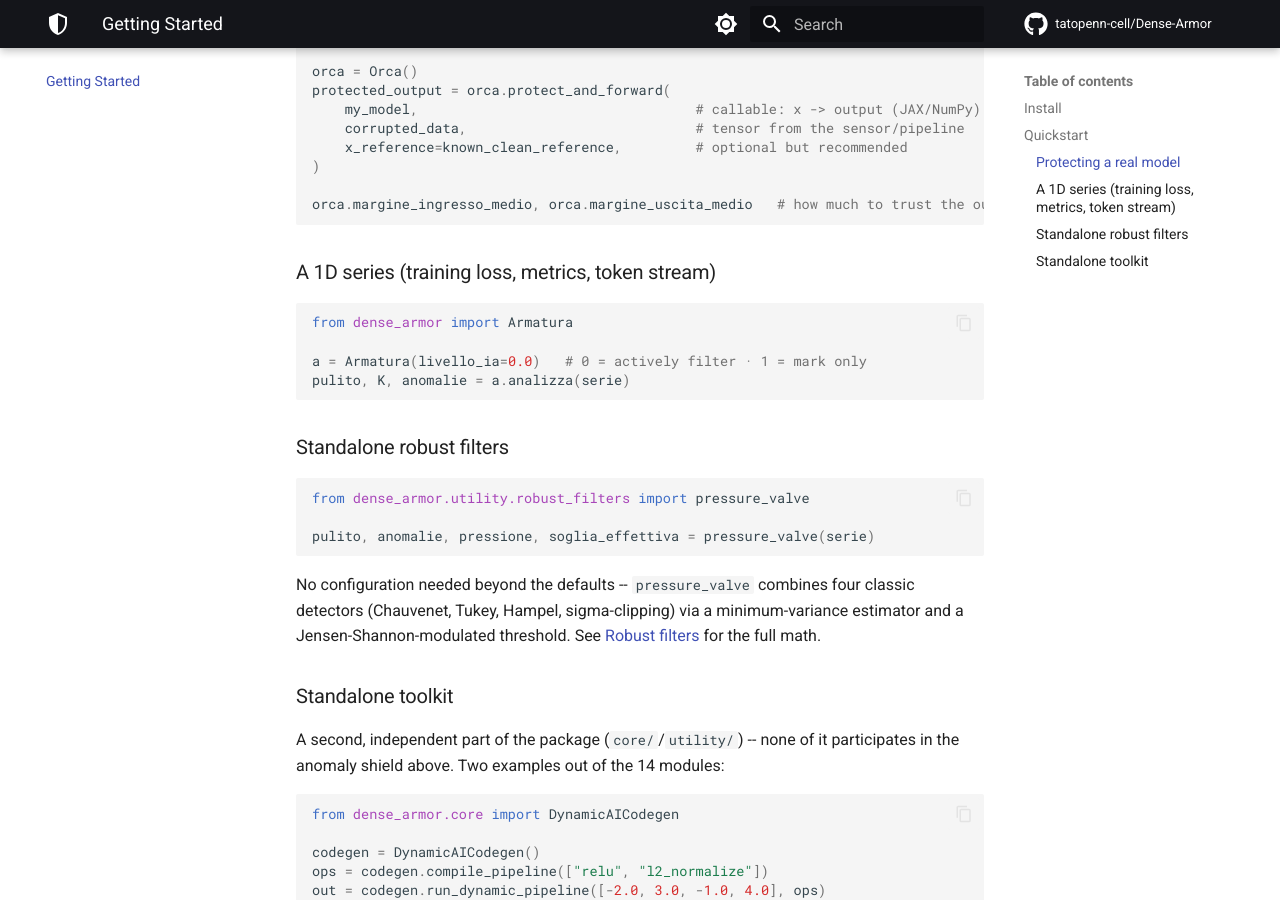
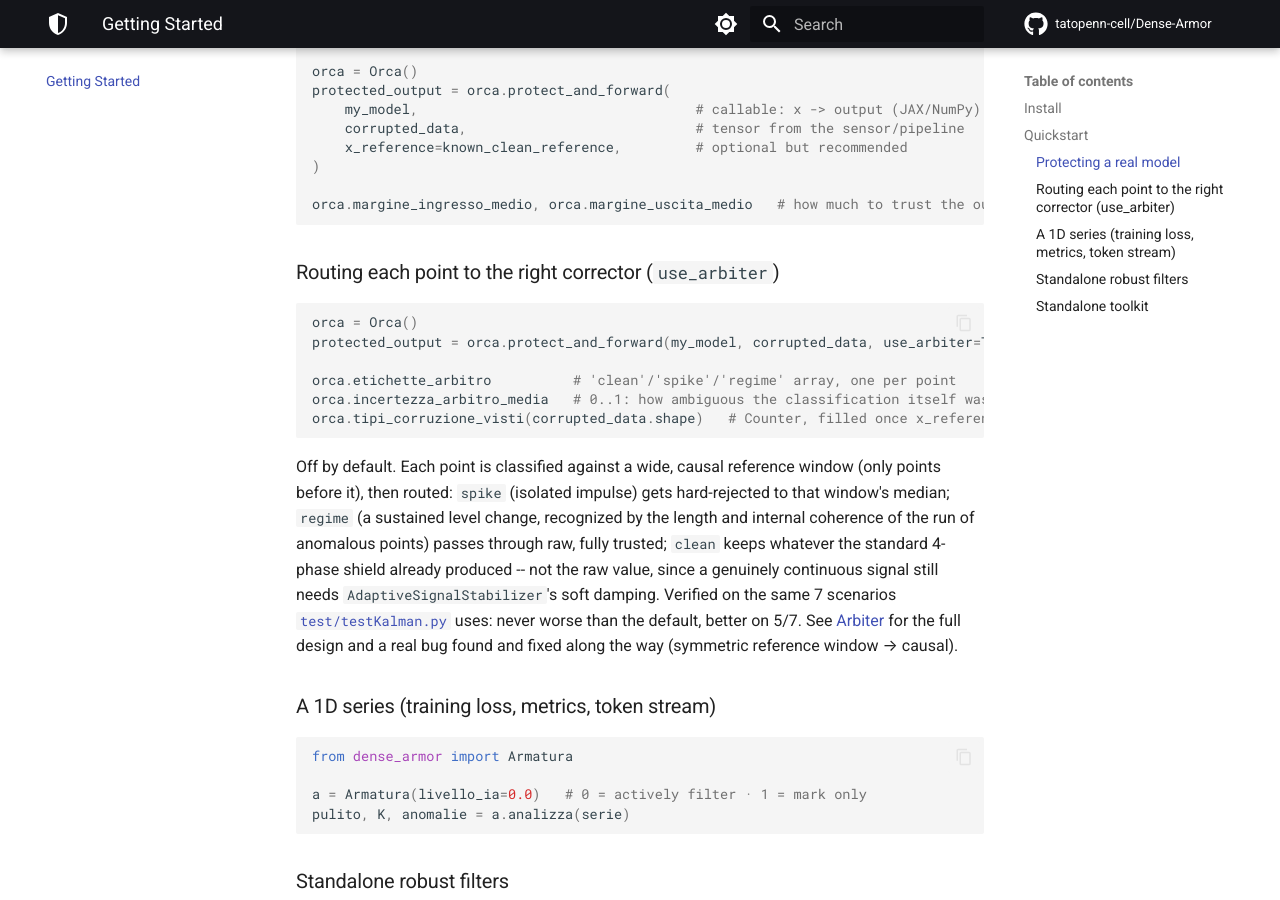
Before and after one commit to tatopenn-cell/Dense-Armor, an MkDocs documentation site: the page built from docs/getting-started.md, in a window 1280 px wide and 900 px high, scrolled down 951 px. Built offline with MkDocs 1.6.1 and Material for MkDocs 9.7.7, drawn with Linux system fonts in a browser that asks for light colours; comment, search, counter and statistics services are not loaded.

Commit message:
Document Orca's use_arbiter option: README, getting-started, API index, new arbiter API page
Adds a real, verified section to README.md/getting-started.md (the 7-scenario testKalman.md numbers: never worse than default, better on 5/7), a new docs/api/arbiter.md mkdocstrings page, and cross-references from docs/index.md and docs/api/index.md. mkdocs build --strict passes.

````diff
--- a/docs/getting-started.md
+++ b/docs/getting-started.md
@@ -54,6 +54,27 @@ protected_output = orca.protect_and_forward(
 orca.margine_ingresso_medio, orca.margine_uscita_medio   # how much to trust the output
 ```
 
+### Routing each point to the right corrector (`use_arbiter`)
+
+```python
+orca = Orca()
+protected_output = orca.protect_and_forward(my_model, corrupted_data, use_arbiter=True)
+
+orca.etichette_arbitro          # 'clean'/'spike'/'regime' array, one per point
+orca.incertezza_arbitro_media   # 0..1: how ambiguous the classification itself was
+orca.tipi_corruzione_visti(corrupted_data.shape)   # Counter, filled once x_reference is known
+```
+
+Off by default. Each point is classified against a wide, causal reference window (only points
+before it), then routed: `spike` (isolated impulse) gets hard-rejected to that window's median;
+`regime` (a sustained level change, recognized by the length and internal coherence of the
+run of anomalous points) passes through raw, fully trusted; `clean` keeps whatever the standard
+4-phase shield already produced -- not the raw value, since a genuinely continuous signal still
+needs `AdaptiveSignalStabilizer`'s soft damping. Verified on the same 7 scenarios
+[`test/testKalman.py`](https://github.com/tatopenn-cell/Dense-Armor/blob/master/test/testKalman.py)
+uses: never worse than the default, better on 5/7. See [Arbiter](api/arbiter.md) for the full
+design and a real bug found and fixed along the way (symmetric reference window → causal).
+
 ### A 1D series (training loss, metrics, token stream)
 
 ```python
--- a/mkdocs.yml
+++ b/mkdocs.yml
@@ -73,6 +73,7 @@ nav:
       - api/index.md
       - Armatura (1D series shield): api/armatura.md
       - Orca (full model shield): api/orca.md
+      - Arbiter (per-point routing for Orca): api/arbiter.md
       - Hybrid engine (Armatura's core): api/hybrid_engine.md
       - Adaptive engine (Orca Stage 1): api/engine.md
       - Robust filters (standalone detectors): api/robust_filters.md
````
Also changed, not shown: README.md (+21 -0 lines), docs/api/arbiter.md (added, +17 -0 lines), docs/api/index.md (+5 -1 lines), docs/index.md (+6 -1 lines).
